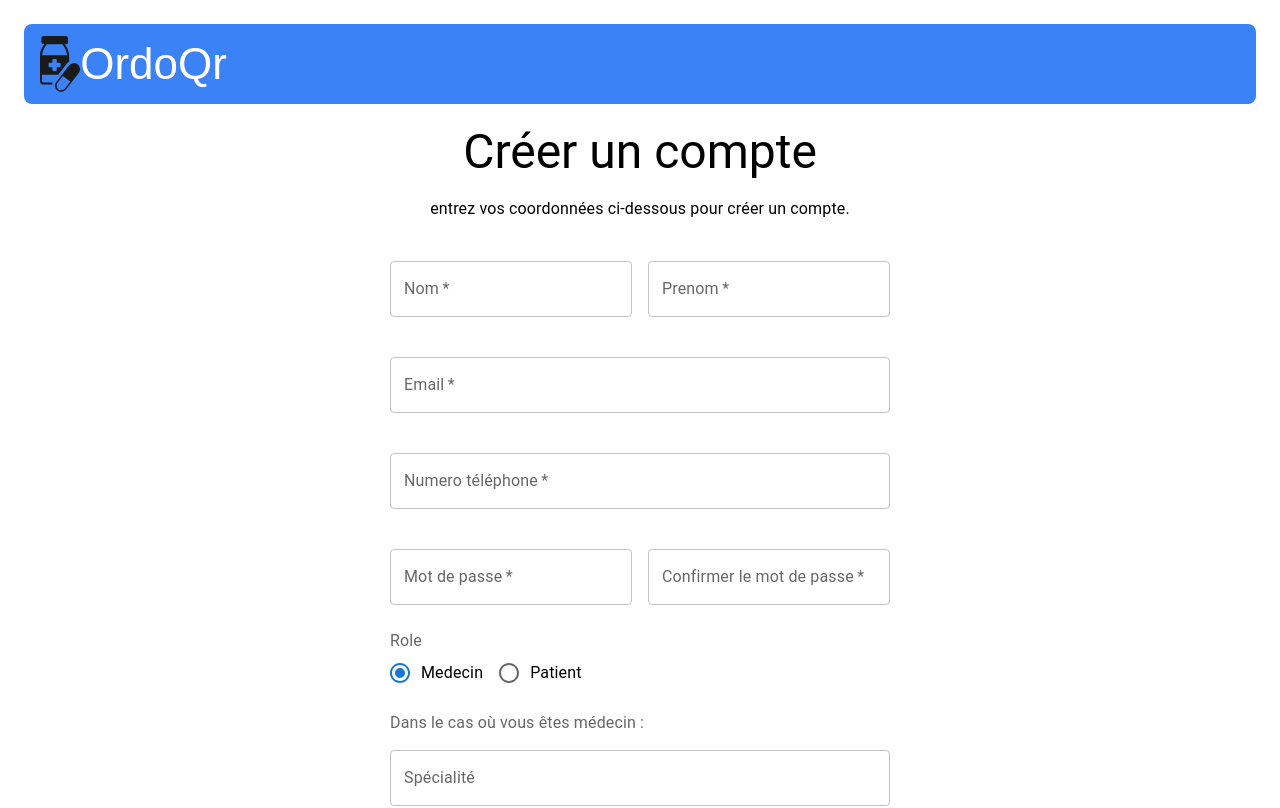
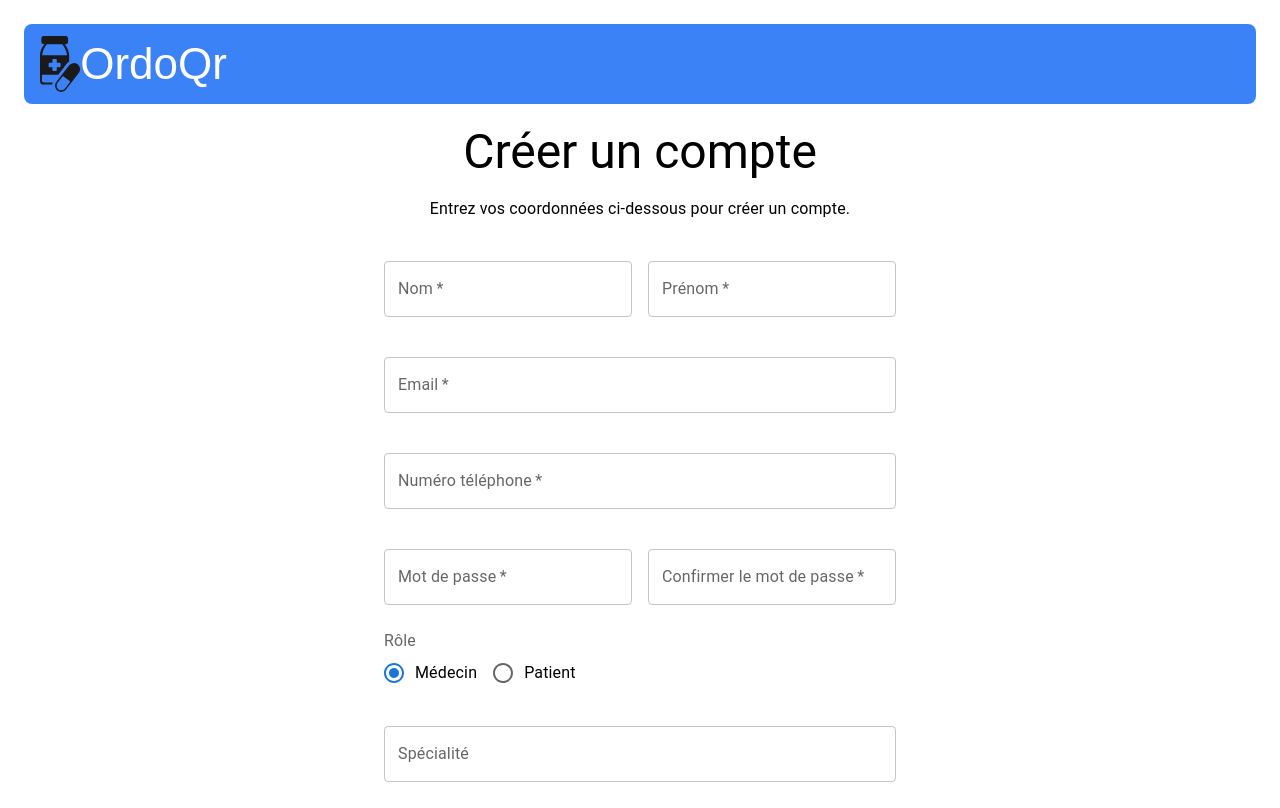
Before and after one commit to omrani-mohamed/OrdoQr, a Next.js app: page /register in a window 1280 px wide. Shown: the top 808 px of the page. Built offline with nearby package versions, Linux system fonts and the light colour scheme; a web font is replaced by a local one.

Commit message:
doing registration without a db

```diff
--- /dev/null
+++ b/app/api/auth/signout.ts
@@ -0,0 +1,9 @@
+import { NextResponse } from 'next/server';
+
+export const POST = async(request : Request)=>{
+  try {
+    return NextResponse.json({ message: 'Signed out successfully' }, { status: 200 });
+  } catch (error) {
+    return NextResponse.json({ error: 'Failed to sign out' }, { status: 500 });
+  }
+}
--- /dev/null
+++ b/app/api/register/route.ts
@@ -0,0 +1,9 @@
+import { NextResponse } from "next/server";
+
+export const POST = async (request: Request) => {
+  const { nom, prenom, email, phone, password, role, specialty, adress } = await request.json();
+
+  console.log(nom, prenom, email, phone, password, role, specialty, adress);
+
+  return new NextResponse("user has been created", { status: 201 });
+};
--- a/app/ui/medecin/AccountMenu.tsx
+++ b/app/ui/medecin/AccountMenu.tsx
@@ -12,10 +12,11 @@ import Tooltip from '@mui/material/Tooltip';
 import HelpOutlineOutlinedIcon from '@mui/icons-material/HelpOutlineOutlined';
 import Logout from '@mui/icons-material/Logout';
 import Link from 'next/link';
-import { signOut } from '@/auth';
+import { useRouter } from 'next/navigation';
 
 
 export default function AccountMenu() {
+  const router = useRouter();
   const [anchorEl, setAnchorEl] = React.useState<null | HTMLElement>(null);
   const open = Boolean(anchorEl);
   const handleClick = (event: React.MouseEvent<HTMLElement>) => {
@@ -24,6 +25,26 @@ export default function AccountMenu() {
   const handleClose = () => {
     setAnchorEl(null);
   };
+
+  async function signOut() {
+    try {
+      const response = await fetch('/api/auth', {
+        method: 'POST',
+        headers: {
+          'Content-Type': 'application/json',
+        },
+      });
+      if (response.ok) {
+        router.push("/login");
+        console.log('Signed out successfully');
+      } else {
+        console.error('Failed to sign out');
+      }
+    } catch (error) {
+      console.error('Error signing out:', error);
+    }
+  }
+
   return (
     <React.Fragment>
       <Box sx={{ display: 'flex', alignItems: 'center', textAlign: 'center' }}>
@@ -87,7 +108,7 @@ export default function AccountMenu() {
           </ListItemIcon>
           Besoin d`aide ?
         </MenuItem>
-        <MenuItem onClick={handleClose}>
+        <MenuItem onClick={() => signOut()}>
             <ListItemIcon>
                 <Logout fontSize="small" />
             </ListItemIcon>
--- a/app/ui/registerForm.tsx
+++ b/app/ui/registerForm.tsx
@@ -1,19 +1,11 @@
 'use client';
 
-import React from 'react';
-import {Box, Button, TextField, Typography, Grid, Radio, RadioGroup, FormControlLabel, FormControl, FormLabel } from '@mui/material';
+import React, { useState } from 'react';
+import { Button, TextField, Typography, Grid, Radio, RadioGroup, FormControlLabel, FormControl, FormLabel } from '@mui/material';
 import styled from '@emotion/styled';
 import Logo from '@/app/ui/logo';
 import Link from 'next/link';
-
-const LoginBox = styled(Box)({
-    display: 'flex',
-    flexDirection: 'column',
-    alignItems: 'center',
-    justifyContent: 'center',
-    maxWidth: '500px',
-    margin: 'auto',
-  });
+import { useRouter } from 'next/navigation';
 
 const LogoContainer = styled('div')({
   height: '80px',
@@ -22,12 +14,59 @@ const LogoContainer = styled('div')({
   marginBottom: '20px',
 });
 
-
-export default function RegisterForm(){
-    const [role, setRole] = React.useState('medecin');
+export default function RegisterForm() {
+  const router = useRouter();
+  const [role, setRole] = useState('medecin');
+  const [specialty, setSpecialty] = useState('');
+  const [adress, setAdress] = useState('');
 
   const handleRoleChange = (event: React.ChangeEvent<HTMLInputElement>) => {
     setRole(event.target.value);
+  };
+
+  async function handleSubmit(event: React.FormEvent<HTMLFormElement>) {
+    event.preventDefault();
+
+    const formData = new FormData(event.currentTarget);
+
+    const nom = formData.get('nom') as string;
+    const prenom = formData.get('prenom') as string;
+    const email = formData.get('email') as string;
+    const phone = formData.get('phone') as string;
+    const password = formData.get('password') as string;
+    const confpassword = formData.get('confpassword') as string;
+    const adress = formData.get('adress') as string;
+    const specialty = formData.get('specialty') as string;
+
+    if (password !== confpassword) {
+      alert("Les mots de passe ne correspondent pas.");
+      return;
+    }
+
+    try {
+      const response = await fetch('/api/register', {
+        method: 'POST',
+        headers: { "content-type": "application/json" },
+        body: JSON.stringify({
+          nom,
+          prenom,
+          email,
+          phone,
+          password,
+          role,
+          adress,
+          specialty: role === 'medecin' ? specialty : null,
+        }),
+      });
+
+      if (response.status === 201) {
+        alert("Votre compte a été créer avec succée.");
+        router.push("/login");
+      }
+
+    } catch (error: any) {
+      console.error(error.message);
+    }
   };
 
   return (
@@ -35,49 +74,52 @@ export default function RegisterForm(){
       <LogoContainer className='rounded-lg bg-blue-500 p-4'>
         <Logo />
       </LogoContainer>
-        <LoginBox>
+      <form onSubmit={handleSubmit} className='flex flex-col items-center justify-center max-w-lg m-auto'>
         <Typography variant="h3" component="h1" gutterBottom className='mr-auto'>
           Créer un compte
         </Typography>
         <Typography className='mr-auto'>
-              entrez vos coordonnées ci-dessous pour créer un compte.
+          Entrez vos coordonnées ci-dessous pour créer un compte.
         </Typography>
         <br />
         <Grid container spacing={2}>
           <Grid item xs={12} sm={6}>
-                  <TextField label="Nom" variant="outlined" margin="normal" fullWidth type="text" required/>
+            <TextField label="Nom" type="text" name="nom" id="nom" variant="outlined" margin="normal" fullWidth required />
           </Grid>
           <Grid item xs={12} sm={6}>
-                  <TextField label="Prenom" variant="outlined" margin="normal" fullWidth type="text" required/>
+            <TextField label="Prénom" type="text" name="prenom" id="prenom" variant="outlined" margin="normal" fullWidth required />
           </Grid>
           <Grid item xs={12}>
-                  <TextField label="Email" variant="outlined" margin="normal" fullWidth type="email" required/>
+            <TextField label="Email" type="email" name="email" id="email" variant="outlined" margin="normal" fullWidth required />
           </Grid>
           <Grid item xs={12}>
-                  <TextField label="Numero téléphone" variant="outlined" margin="normal" fullWidth type="number" required/>
+            <TextField label="Numéro téléphone" type="number" name="phone" id="phone" variant="outlined" margin="normal" fullWidth required />
           </Grid>
           <Grid item xs={12} sm={6}>
-                  <TextField label="Mot de passe" variant="outlined" margin="normal" fullWidth type="password" required/>
+            <TextField label="Mot de passe" type="password" name="password" id="password" variant="outlined" margin="normal" fullWidth required />
           </Grid>
           <Grid item xs={12} sm={6}>
-                  <TextField label="Confirmer le mot de passe" variant="outlined" margin="normal" fullWidth type="password" required/>
+            <TextField label="Confirmer le mot de passe" type="password" name="confpassword" id="confpassword" variant="outlined" margin="normal" fullWidth required />
           </Grid>
           <Grid item xs={12}>
             <FormControl component="fieldset">
-                    <FormLabel component="legend">Role</FormLabel>
-                    <RadioGroup row aria-label="role" name="role" value={role} onChange={handleRoleChange}>
-                      <FormControlLabel value="medecin" control={<Radio />} label="Medecin" />
+              <FormLabel component="legend">Rôle</FormLabel>
+              <RadioGroup row aria-label="role" name="role" id="role" value={role} onChange={handleRoleChange}>
+                <FormControlLabel value="medecin" control={<Radio />} label="Médecin" />
                 <FormControlLabel value="patient" control={<Radio />} label="Patient" />
               </RadioGroup>
             </FormControl>
           </Grid>
+          {role === 'medecin' && (
             <Grid item xs={12}>
-                  <FormLabel>Dans le cas où vous êtes médecin : </FormLabel>
-                  <TextField label="Spécialité" variant="outlined" margin="normal" fullWidth type="text" />
+              <TextField label="Spécialité" type="text" name="specialty" id="specialty" variant="outlined" margin="normal" fullWidth value={specialty} onChange={(e) => setSpecialty(e.target.value)} />
+            </Grid>
+          )}
+          {role === 'medecin' && (
             <Grid item xs={12}>
-                  <TextField label="Adresse Cabinet" variant="outlined" margin="normal" fullWidth type="text" />
+              <TextField label="Adresse Cabinet" type="text" name="adress" id="adress" variant="outlined" margin="normal" fullWidth value={adress} onChange={(e) => setAdress(e.target.value)} />
             </Grid>
-                </Grid>
+          )}
           <Grid item xs={12}>
             <Button className='bg-blue-500' type="submit" variant="contained" color="primary" fullWidth>
               Confirmer
@@ -87,7 +129,7 @@ export default function RegisterForm(){
             <FormLabel>Vous avez déjà un compte? <Link className="text-blue-500" href="/login">Se connecter</Link></FormLabel>
           </Grid>
         </Grid>
-        </LoginBox>
+      </form>
     </main>
   );
 }
--- a/package.json
+++ b/package.json
@@ -16,9 +16,11 @@
     "@mui/material": "^5.15.21",
     "@nextui-org/react": "^2.4.2",
     "@vercel/postgres": "^0.9.0",
+    "Babel": "^0.0.1",
     "bcrypt": "^5.1.1",
     "clsx": "^2.1.1",
     "framer-motion": "^11.2.12",
+    "mongoose": "^8.5.1",
     "next": "14.2.4",
     "next-auth": "^5.0.0-beta.19",
     "react": "^18",
@@ -27,7 +29,7 @@
   },
   "devDependencies": {
     "@types/bcrypt": "^5.0.2",
-    "@types/node": "^20",
+    "@types/node": "^20.14.11",
     "@types/react": "^18",
     "@types/react-dom": "^18.3.0",
     "eslint": "^8",
```
Also changed, not shown: model/user-model.ts (added), 2 other files (tests, documents, lock files or other folders). Lines whose indentation alone changed are shown as unchanged.
